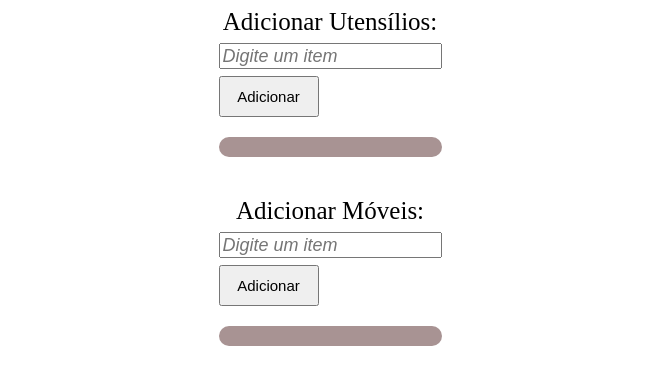
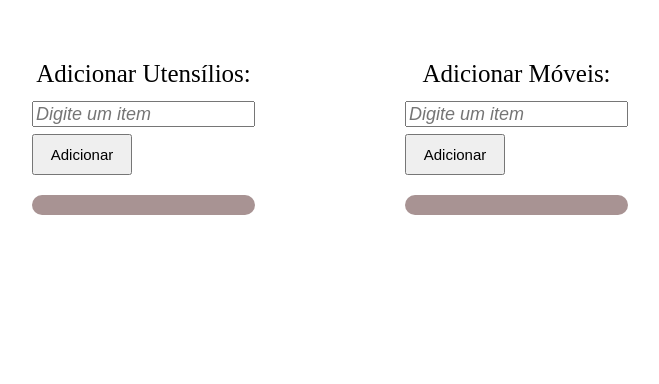
Before and after one commit to Islania-Silva/Lista-compras-casa, a plain HTML site: page index.html in a window 1280 px wide. Shown: the whole page, without its empty margins (310-969 px from the left). Drawn offline with Linux system fonts and the light colour scheme.

Commit message:
Adição das queries

```diff
--- a/style.css
+++ b/style.css
@@ -56,3 +56,24 @@ button {
     width: 100px;
     font-size: 15px;
 }
+@media (min-width: 768px) {
+    .pai {
+        flex-direction: row;
+        justify-content: center;
+        margin-top: 60px;
+        gap: 80px;
+    }
+    .utensilios span {
+        margin-bottom: 6px;
+    }
+}
+@media (min-width: 1024px) {
+    .pai {
+        gap: 130px;
+    }
+}
+@media (min-width: 1280px) {
+    .pai {
+        gap: 150px;
+    }
+}
```
